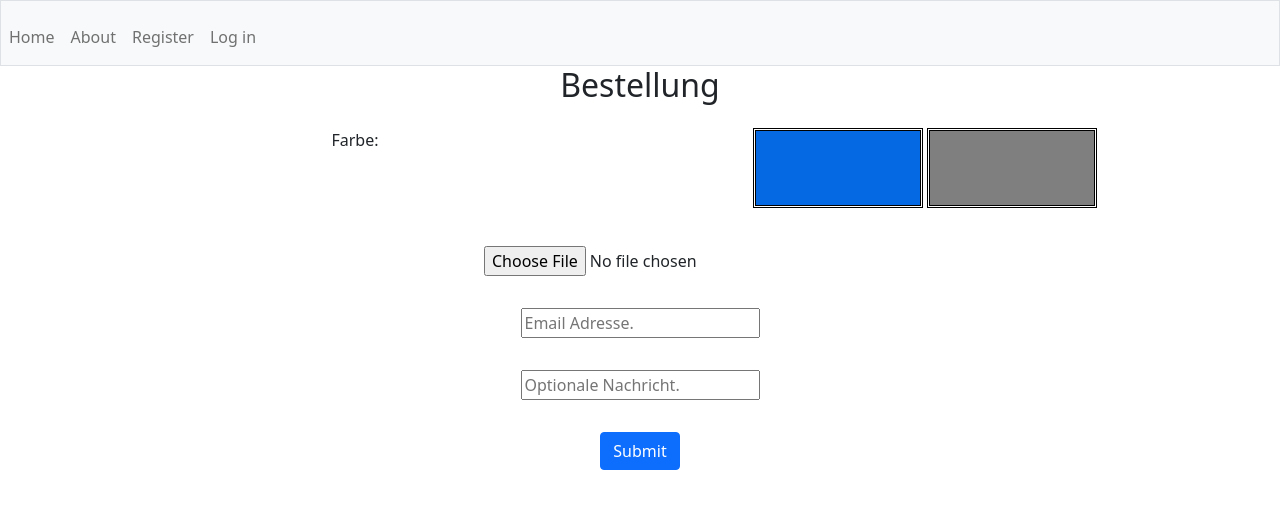
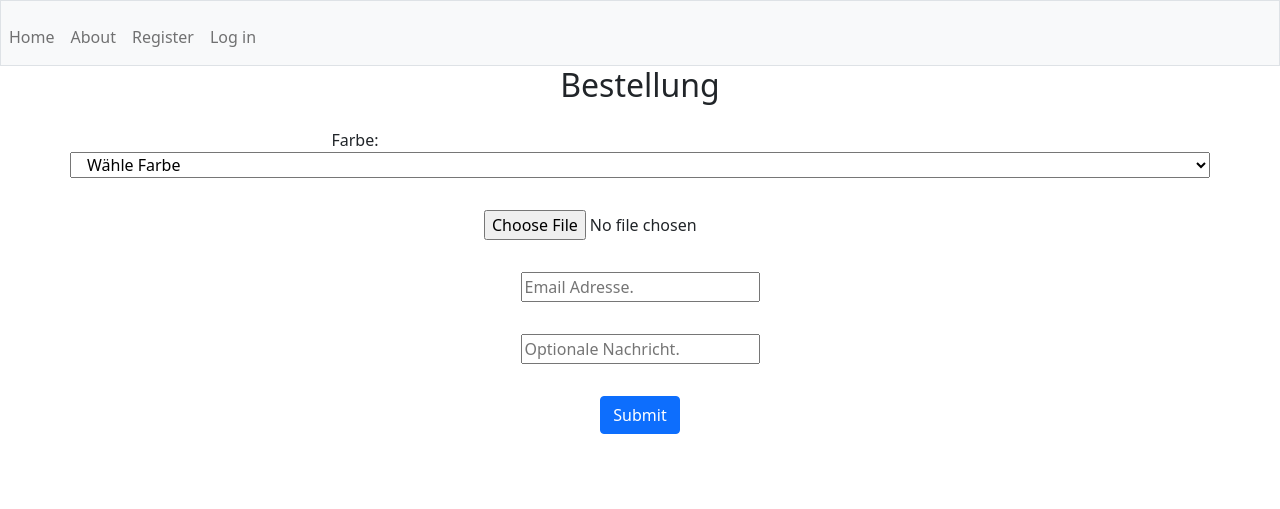
Before and after one commit to Colten-Willers/Store-APP, a Flask app: page /order in a window 1280 px wide. Shown: the top 509 px of the page. Run offline with Flask 2, Linux system fonts and the light colour scheme; some libraries are stand-ins or nearby versions.

Commit message:
Styled Order dropdown select Menu.

```diff
--- /dev/null
+++ b/Structure.txt
@@ -0,0 +1 @@
+Check the coltex.server@gmail.com Email daily.
--- a/app.py
+++ b/app.py
@@ -174,8 +174,10 @@ app.config['UPLOAD_FOLDER'] = "./Uploads"
 
 @app.route("/order", methods=["GET", "POST"])
 def order():
+    data = ["Blue", "Gray"]
+
     if request.method == "GET":
-        return render_template("order.html")
+        return render_template("order.html", data=data)
 
     if request.method == "POST":
         # check if the post request has the file part
@@ -193,6 +195,11 @@ def order():
         if Email == None:
             return render_template("apology.html", p="No Email Entered.")
 
+        # Checking color
+        color = request.form.get('color')
+        if color == None:
+            return render_template("apology.html", p="No color chosen.")
+
 
         """#Sending a E-Mail.
         entered_message = request.form.get('message')
@@ -209,7 +216,7 @@ def order():
         latest_file = max(list_of_files, key=os.path.getctime)
         ###########################################################
         email = 'server.coltex@gmail.com'
-        password = 'Business123!'
+        password = os.environ['G-Mail_password']
         send_to_email = 'willers.colt@gmail.com'
         subject = 'File'
         if request.form.get('message') != None:
@@ -217,7 +224,7 @@ def order():
         else:
             message = 'No Message Entered.'
 
-        message = message + "\n" + Email
+        message = message + "\n" + Email + "\n" + str(color)
         file_location = str(latest_file) ########################################### Working here. Find out how to send newest File.
 
         msg = MIMEMultipart()
--- a/templates/order.html
+++ b/templates/order.html
@@ -16,11 +16,21 @@
                     Farbe:
                 </div>
 
-                <div class="col-sm-6">
-                    <input type="image" src="/static/Blue_color_option_banner.png" style="border: double;" height="80" width="170"/> <!--<img alt="Blue Color Option" src="/static/Blue_color_option_banner.png" class="img-fluid">-->
+                <!--<div class="col-sm-6">
+                    <input type="image" src="/static/Blue_color_option_banner.png" style="border: double;" height="80" width="170" name='color'/> <img alt="Blue Color Option" src="/static/Blue_color_option_banner.png" class="img-fluid">
 
-                    <input type="image" src="/static/Gray_color_option_banner.png" style="border: double;" height="80" width="170"/> <!--<img alt="Gray Color Option" src="/static/Gray_color_option_banner.png" class="img-fluid">-->
-                </div>
+                    <input type="image" src="/static/Gray_color_option_banner.png" style="border: double;" height="80" width="170"name='color'/> <img alt="Gray Color Option" src="/static/Gray_color_option_banner.png" class="img-fluid">
+                </div>-->
+
+
+                <select name="color" id="color" onchange="cs50Info(this.value)">
+                    <option value="" disabled selected>Wähle Farbe</option>
+                    {% for col in data %}
+                    <option value={{ col }}>{{ col }}</option>
+                    {% endfor %}
+                </select>
+
+
             </p>
 
             <p>
--- a/templates/order_success.html
+++ b/templates/order_success.html
@@ -3,6 +3,8 @@
 {% block title %}Success{% endblock title %}
 
 {% block main %}
+    <div class="col-sm-12">
     Bestellung erfolgreich abgesendet.
     <p>Danke.</p>
+    </div>
 {% endblock main %}
```
Also changed, not shown: uploads/Gradient2.PNG (deleted), 5 other files.
